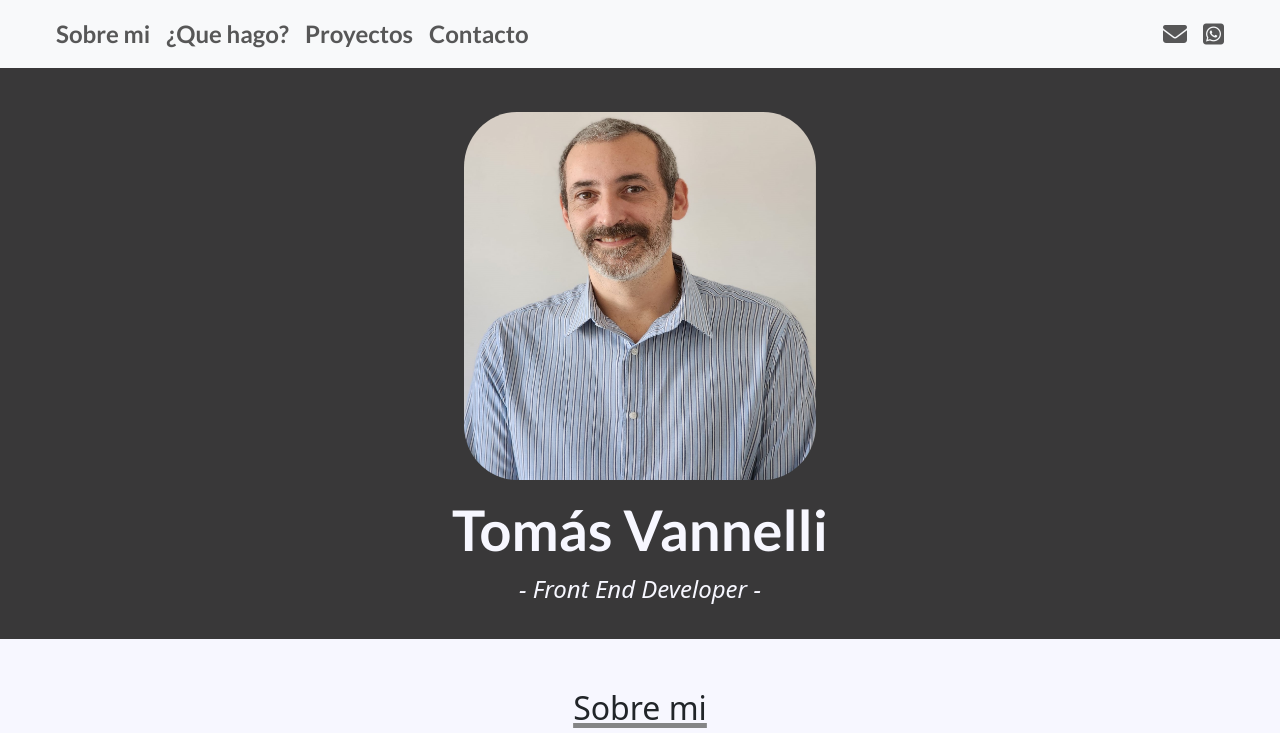
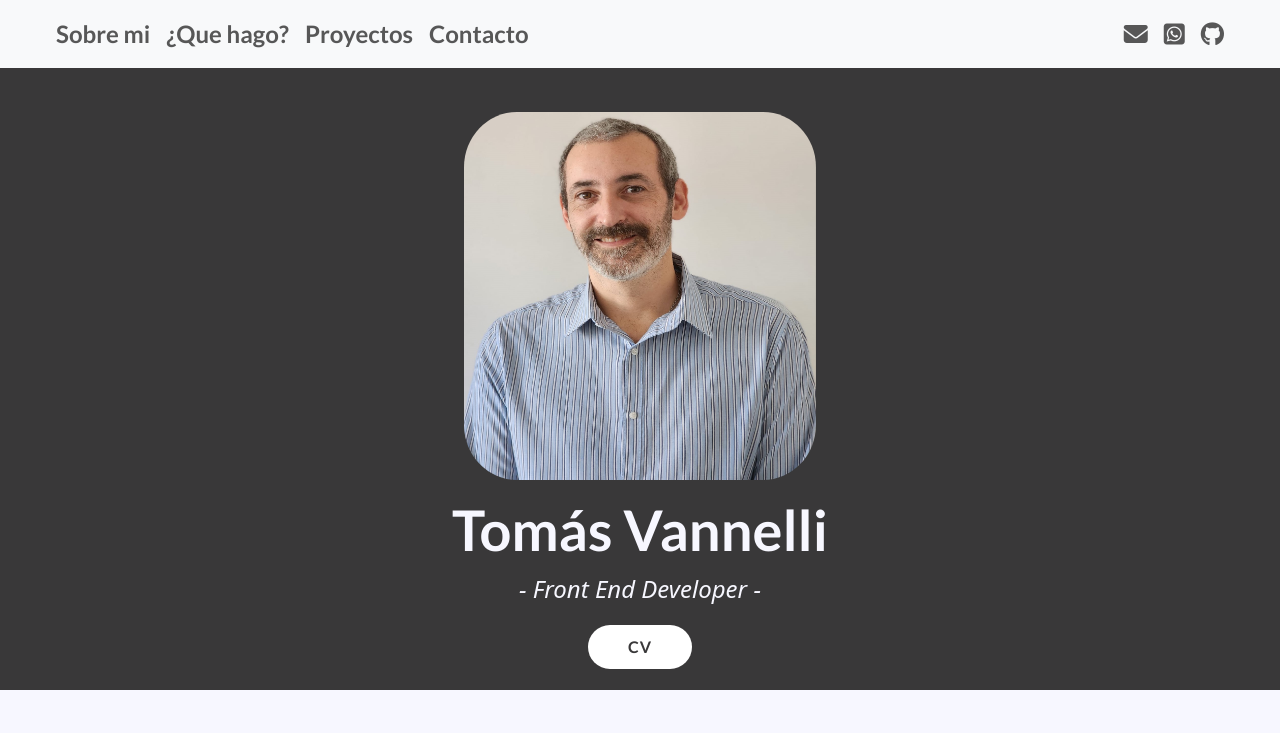
Before and after one commit to tv0000000/portfolio-TomasVannelli, a plain HTML site: page index.html in a window 1280 px wide. Shown: the top 733 px of the page. Drawn offline with nearby package versions, Linux system fonts and the light colour scheme.

Commit message:
botón CV y a GitHub agregados

```diff
--- a/css/styles.css
+++ b/css/styles.css
@@ -67,11 +67,30 @@ main {
 }
 
 .parrafoMain {
+  display: inline-block;
+  margin-bottom: 2px;
   color: #F7F7FF;
   font-weight: 400;
   font-style: italic;
   font-size: 1.5rem;
 }
+
+.buttonMain {
+  display: inline-block;
+  margin-bottom: 5px;
+  color: #393839;
+  text-decoration: none;
+  letter-spacing: 1px;
+  padding: 10px 40px;
+  border-radius: 25px;
+  background-color: #fff;
+}
+
+.buttonMain:hover {
+  color: #848586;
+}
+
+
 
 /**** Section Tecnologías ****/
 #sectionTecnologias {
--- a/index.html
+++ b/index.html
@@ -45,6 +45,10 @@
           <li class="nav-item">
             <a class="nav-link" href="https://wa.me/+5491131203702" target="_blank"><i class="fa-brands fa-square-whatsapp"></i></a>
           </li>
+          <li class="nav-item">
+            <a class="nav-link" href="https://github.com/tv0000000/portfolio-TomasVannelli" target="_blank"><i class="fa-brands fa-github"></i></a>
+
+          </li>
         </ul>
       </div>
     </nav>
@@ -56,6 +60,10 @@
     <div class="textoMain d-flex flex-column align-items-center justify-content-center mt-3 mb-3">
       <h1 class="title" data-aos="fade-right" data-aos-delay="400" data-aos-once="true">Tomás Vannelli</h1>
       <p class="parrafoMain"> - Front End Developer -</p>
+      <div class="containerBotonesCv mt-3">
+        <a class="buttonMain" href="https://drive.google.com/file/d/1hngVJSNsVAcnoo-W0BQdWGQANlA861YB/view?usp=sharing" target="_blank"
+          >CV</a>
+      </div>
     </div>
   </main>
 
```
Also changed, not shown: 1 other file.
